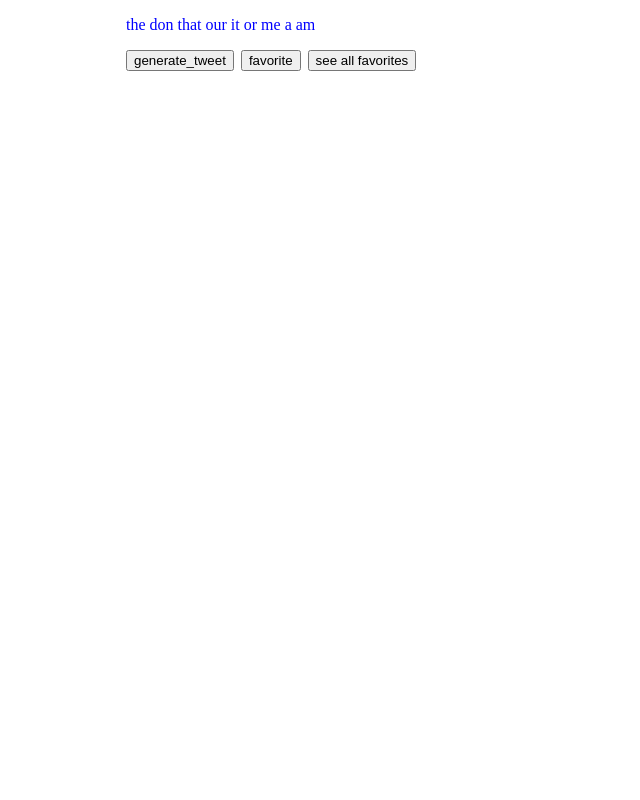
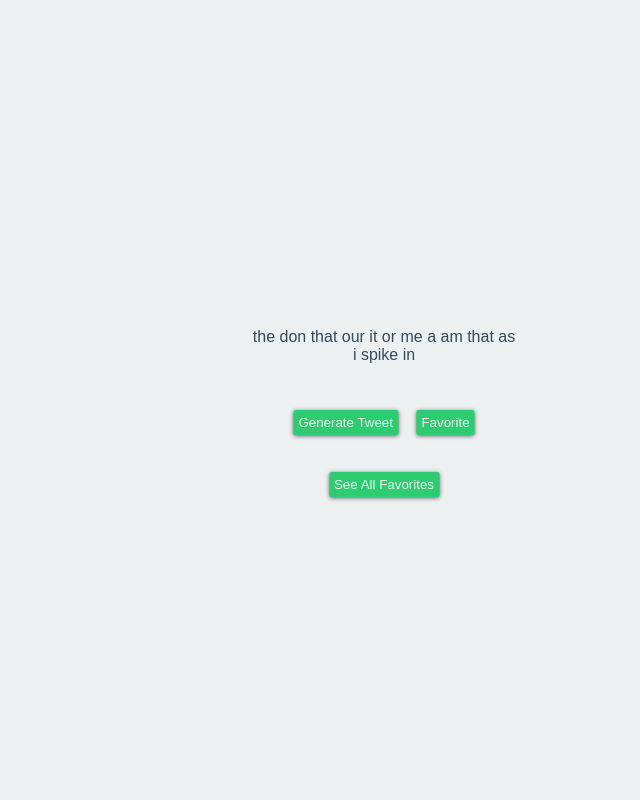
Before and after one commit to AlirieGray/Tweet-Generator, a Flask app: page / in a window 1280 px wide. Shown: the whole page, without its empty margins (264-904 px from the left). Run offline with Flask 2, Linux system fonts and the light colour scheme; some libraries are stand-ins or nearby versions.

Commit message:
added style

```diff
--- a/app.py
+++ b/app.py
@@ -7,6 +7,10 @@ import json
 app = Flask(__name__, instance_relative_config=True)
 app.config['SQLALCHEMY_DATABASE_URI'] = 'sqlite:////tmp/test.db'
 db = SQLAlchemy(app)
+
+normalized_string = (histogram.normalize(histogram.read_in_file('blue.txt')))
+blue_words = histogram.create_dict(normalized_string)
+probs_list = stochastic.create_ranges_list(blue_words)
 
 class Tweet(db.Model):
     id = db.Column(db.Integer, primary_key=True, autoincrement=True)
@@ -18,23 +22,21 @@ class Tweet(db.Model):
     def __repr__(self):
         return '<Tweet %r>' % self.content
 
-
 @app.route('/', methods=['GET', 'POST'])
 def hello():
-    num = request.args.get('num', default = 10, type = int)
-    normalized_string = (histogram.normalize(histogram.read_in_file('blue.txt')))
-    blue_words = histogram.create_dict(normalized_string)
-    probs_list = stochastic.create_ranges_list(blue_words)
-    return_list = []
-    for i in range(num):
-        return_list.append(stochastic.random_weighted(probs_list))
-    tweet =  " ".join(return_list)
     if request.method == 'GET':
+        num = request.args.get('num', default = 15, type = int)
+        return_list = []
+
+        for i in range(num):
+            return_list.append(stochastic.random_weighted(probs_list))
+        tweet =  " ".join(return_list)
+        global currentTweet
+        currentTweet = tweet
         return render_template('index.html', tweet=tweet, time=time.time)
     elif request.method == 'POST':
-        print("Posting!")
-        addFavoriteTweet(tweet)
-        return render_template('index.html', tweet=tweet, time=time.time)
+        addFavoriteTweet(currentTweet)
+        return render_template('index.html', tweet=currentTweet, time=time.time)
 
 @app.route('/favorites', methods=['GET'])
 def fav():
@@ -44,7 +46,7 @@ def fav():
     print("Printing all content")
     for tweet in tweets_list:
         tweet_strings.append(tweet.content)
-    return render_template('favorites.html', tweet=tweet_strings)
+    return render_template('favorites.html', tweets=tweet_strings)
 
 def addFavoriteTweet(tweet_content):
     tweet = Tweet(tweet_content)
@@ -52,5 +54,12 @@ def addFavoriteTweet(tweet_content):
     db.session.commit()
     print(Tweet.query.all())
 
+def clear_data(session):
+    meta = db.metadata
+    for table in reversed(meta.sorted_tables):
+        print ('Clear table %s' % table)
+        session.execute(table.delete())
+    session.commit()
+
 if __name__ == "__main__":
     app.run()
--- a/histogram.py
+++ b/histogram.py
@@ -3,8 +3,10 @@ import re
 from datetime import datetime
 from operator import itemgetter
 
+#TODO histogram class
+
 # takes in a file name and returns a list of all words in the file
-def read_in_file(filename):
+def read_in_file(filename): # TODO can normalize string in this function
     words = []
     with open(filename) as file:
         for line in file:
@@ -12,23 +14,7 @@ def read_in_file(filename):
                 words.append(word)
     return words
 
-# takes in a source text in string format and returns a dictionary
-# in which each key is a unique word and its value is that word's
-# probability of occurring in the source text
-def create_dict(source_text):
-    word_frequencies = dict()
-    words_list = source_text.split(' ')
-    total = len(words_list)
-    for word in words_list:
-        # if the word has not been added to the dictionary yet, add it
-        # otherwise, increment its value (frequency)
-        if word not in word_frequencies:
-            word_frequencies[word] = (1 / total)
-        else:
-            word_frequencies[word] += (1 / total)
-    return word_frequencies
-
-# takes a list of string and returns it as a
+# takes a list of strings and returns it as a
 # lower-case string with digits and special characters removed
 def normalize(text):
     return_string = ' '.join(text)
@@ -46,6 +32,22 @@ def normalize(text):
     return_string = re.sub(r'[;]+', '', return_string)
     return_string = re.sub(r'[?]+', '', return_string)
     return return_string.lower()
+
+# takes in a source text in string format and returns a dictionary
+# in which each key is a unique word and its value is that word's
+# probability of occurring in the source text
+def create_dict(source_text):
+    word_frequencies = dict()
+    words_list = source_text.split(' ')
+    total = len(words_list)
+    for word in words_list:
+        # if the word has not been added to the dictionary yet, add it
+        # otherwise, increment its value (frequency)
+        if word not in word_frequencies:
+            word_frequencies[word] = (1 / total)
+        else:
+            word_frequencies[word] += (1 / total)
+    return word_frequencies
 
 # returns the number of unique words in the histogram
 def unique_words(histogram):
--- a/static/styles/style.css
+++ b/static/styles/style.css
@@ -4,15 +4,100 @@
   margin: auto;
 }
 
+
 .tweet {
-
+  margin: 20px 10px 20px 10px;
 }
 
-form {
-  float: left;
-  margin: 0px 7px 0px 0px;
+.btn {
+  position: relative;
+
+  display: inline-block;
+  margin: 30px 7px 7px 7px;
+  padding: 5px;
+
+  overflow: hidden;
+
+  border-width: 0;
+  outline: none;
+  border-radius: 2px;
+  box-shadow: 0 1px 4px rgba(0, 0, 0, .6);
+
+  background-color: #2ecc71;
+  color: #ecf0f1;
+
+  transition: background-color .3s;
 }
 
-p {
-  color: blue;
+.btn:hover, .btn:focus {
+  background-color: #27ae60;
 }
+
+.btn > * {
+  position: relative;
+}
+
+.btn span {
+  display: block;
+  padding: 12px 24px;
+}
+
+.btn:before {
+  content: "";
+
+  position: absolute;
+  top: 50%;
+  left: 50%;
+
+  display: block;
+  width: 0;
+  padding-top: 0;
+
+  border-radius: 100%;
+
+  background-color: rgba(236, 240, 241, .3);
+
+  -webkit-transform: translate(-50%, -50%);
+  -moz-transform: translate(-50%, -50%);
+  -ms-transform: translate(-50%, -50%);
+  -o-transform: translate(-50%, -50%);
+  transform: translate(-50%, -50%);
+}
+
+.btn:active:before {
+  width: 120%;
+  padding-top: 120%;
+
+  transition: width .2s ease-out, padding-top .2s ease-out;
+}
+
+/* Styles, not important */
+*, *:before, *:after {
+  box-sizing: border-box;
+}
+
+html {
+  position: relative;
+  height: 100%;
+}
+
+body {
+  position: absolute;
+  top: 50%;
+  left: 50%;
+
+  -webkit-transform: translate(-50%, -50%);
+  -moz-transform: translate(-50%, -50%);
+  -ms-transform: translate(-50%, -50%);
+  -o-transform: translate(-50%, -50%);
+  transform: translate(-50%, -50%);
+
+  background-color: #ecf0f1;
+  color: #34495e;
+  font-family: Trebuchet, Arial, sans-serif;
+  text-align: center;
+}
+
+h2 {
+  font-weight: normal;
+}
--- a/stochastic.py
+++ b/stochastic.py
@@ -8,9 +8,9 @@ from datetime import datetime
 # first a word, and then a list with the start and end numbers of
 # that word's "range" on the number line, based on its probability
 def create_ranges_list(prob_dict):
-    return_list = []
+    return_list = [] # TODO variable naming
     current = 0
-    for item in prob_dict:
+    for item in prob_dict: #TODO explain loop
         range_list = []
         range_list.append(current)
         current += prob_dict[item]
@@ -22,7 +22,8 @@ def create_ranges_list(prob_dict):
 # a random word from the list, weighted by probability
 def random_weighted(probs_list):
     random_probability = random.random() # [0, 1)
-    for pair in probs_list:
+    #TODO explain loop
+    for pair in probs_list: # TODO vairable for pair[1]
         if random_probability >= pair[1][0] and random_probability < pair[1][1]:
             return pair[0]
 
--- a/templates/index.html
+++ b/templates/index.html
@@ -9,15 +9,12 @@
 <body>
   <div class="container">
     <p> {{tweet}} </p>
-    <form method="get" action="/">
-      <input type="submit" value="generate_tweet">
+    <form action="/">
+      <button class="btn" formmethod="get"> Generate Tweet </button>
+      <button class="btn" formmethod="post"> Favorite </button>
+      <button class="btn" formmethod="get" formaction="/favorites"> See All Favorites </button>
     </form>
-    <form method="post" action="/">
-      <input type="submit" value="favorite">
-    </form>
-    <form method="get" action="/favorites">
-      <input type="submit" value="see all favorites">
-    </form>
+
   </div>
 </body>
 
```
Also changed, not shown: templates/favorites.html (+3 -5 lines).
